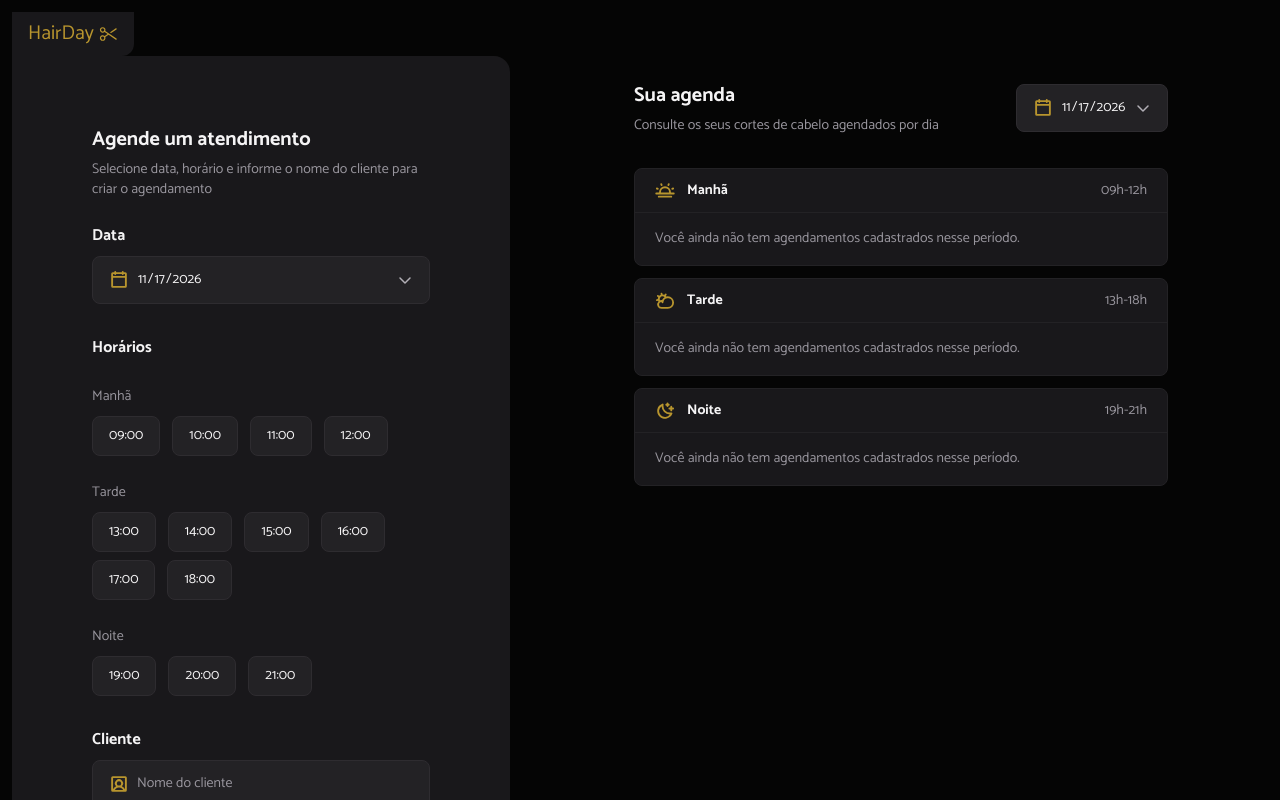
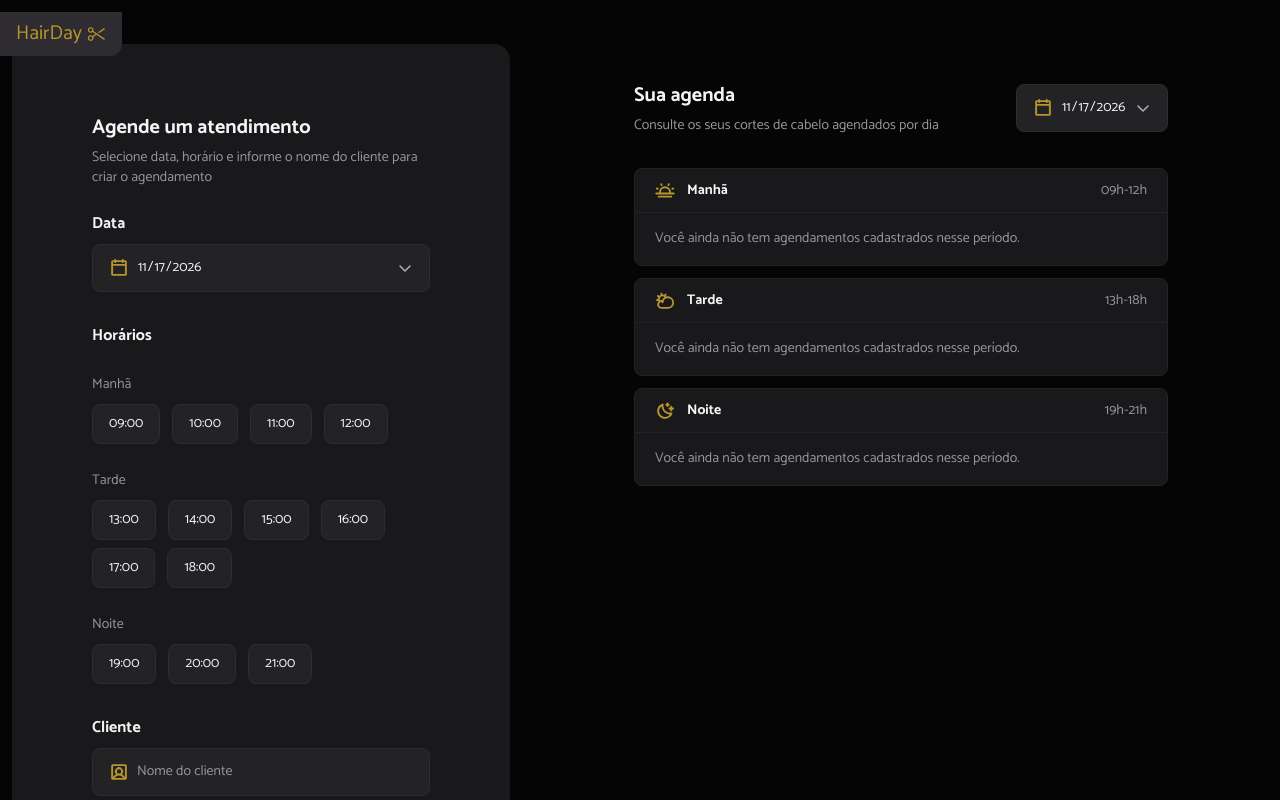
Before and after one commit to otavioroschel/hairday, a React (Vite) app: page / in a window 1280 px wide. Shown: the top 800 px of the page. Built offline with nearby package versions, Linux system fonts and the light colour scheme.

Commit message:
fix: sobrepõe o card do logo ao painel em tom gray-600

```diff
--- a/src/components/ScheduleSidebar/ScheduleSidebar.tsx
+++ b/src/components/ScheduleSidebar/ScheduleSidebar.tsx
@@ -47,8 +47,8 @@ export function ScheduleSidebar({ appointments, onSubmit }: ScheduleSidebarProps
 
   return (
     <aside className="flex w-full flex-col lg:m-3 lg:w-[498px] lg:shrink-0">
-      {/* Logo em card-abas: fundo igual ao painel, canto inferior direito arredondado */}
-      <div className="inline-flex items-center self-start gap-1 rounded-br-xl bg-panel px-4 py-2 text-yellow">
+      {/* Logo em card sobreposto ao painel: tom mais claro (gray-600) e canto inferior direito arredondado */}
+      <div className="relative z-10 inline-flex items-center self-start gap-1 rounded-br-xl bg-gray-600 px-4 py-2 text-yellow lg:-ml-3 lg:-mb-3">
         <span className="text-xl">HairDay</span>
         <Scissors size={20} className="text-yellow" aria-hidden="true" />
       </div>
```
